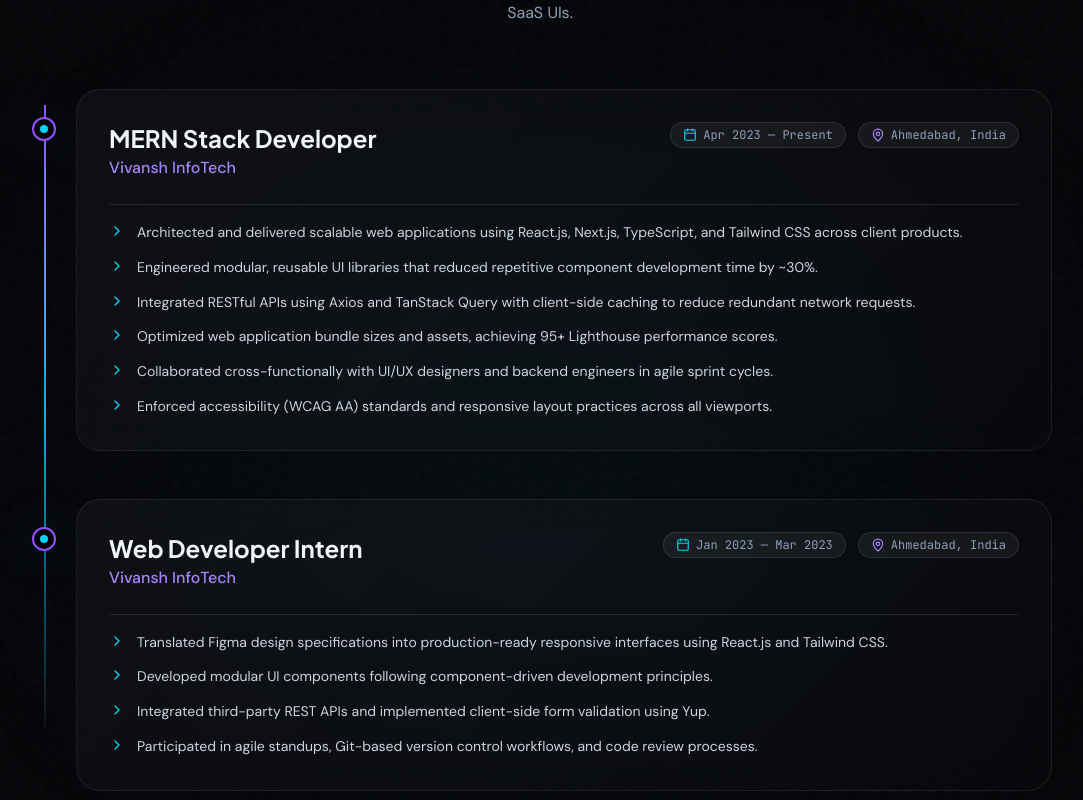
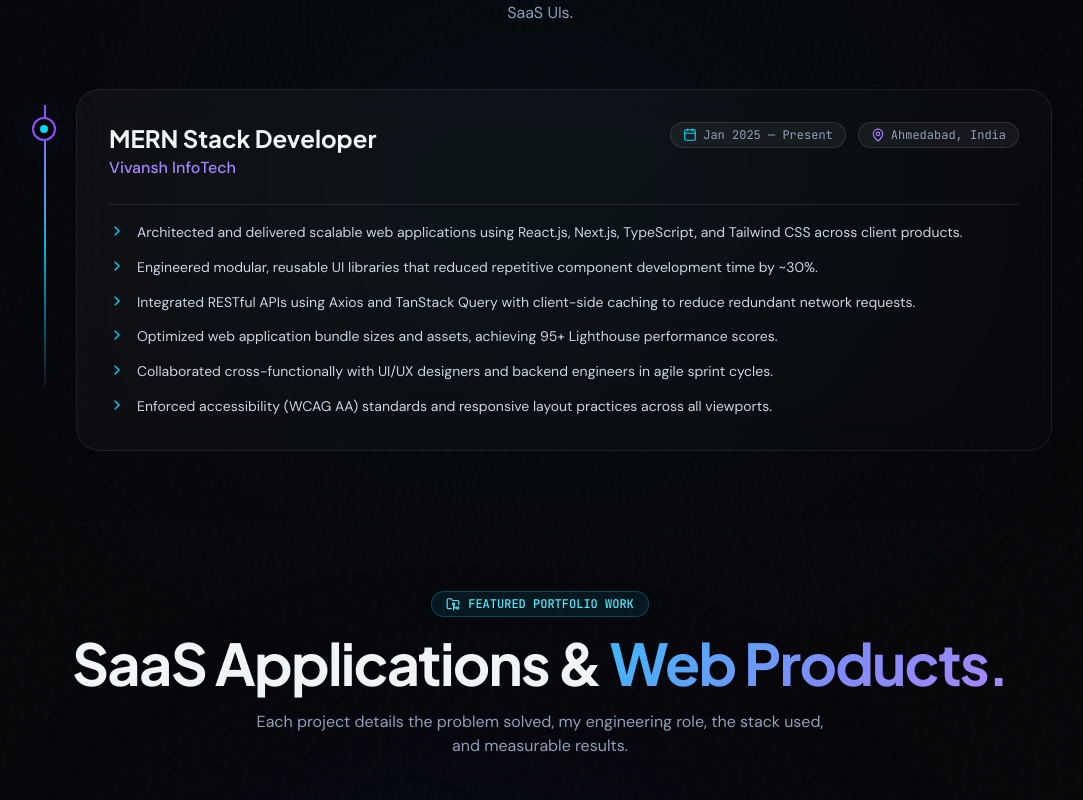
Before and after one commit to mansikhistariya/Digital-Vista-Mansi, a React (Vite) app: page / in a window 1280 px wide. Shown: the part 5220-6020 px from the top of the page, without its empty margins (100-1183 px from the left). Built offline with nearby package versions, Linux system fonts and the light colour scheme.

Commit message:
fix:fix error

```diff
--- a/src/portfolio/data/experience.js
+++ b/src/portfolio/data/experience.js
@@ -2,7 +2,7 @@ export const experiences = [
   {
     company: "Vivansh InfoTech",
     role: "MERN Stack Developer",
-    period: "Apr 2023 — Present",
+    period: "Jan 2025 — Present",
     location: "Ahmedabad, India",
     side: "right",
     achievements: [
@@ -14,17 +14,5 @@ export const experiences = [
       "Enforced accessibility (WCAG AA) standards and responsive layout practices across all viewports.",
     ],
   },
-  {
-    company: "Vivansh InfoTech",
-    role: "Web Developer Intern",
-    period: "Jan 2023 — Mar 2023",
-    location: "Ahmedabad, India",
-    side: "left",
-    achievements: [
-      "Translated Figma design specifications into production-ready responsive interfaces using React.js and Tailwind CSS.",
-      "Developed modular UI components following component-driven development principles.",
-      "Integrated third-party REST APIs and implemented client-side form validation using Yup.",
-      "Participated in agile standups, Git-based version control workflows, and code review processes.",
-    ],
-  },
+
 ];
```
